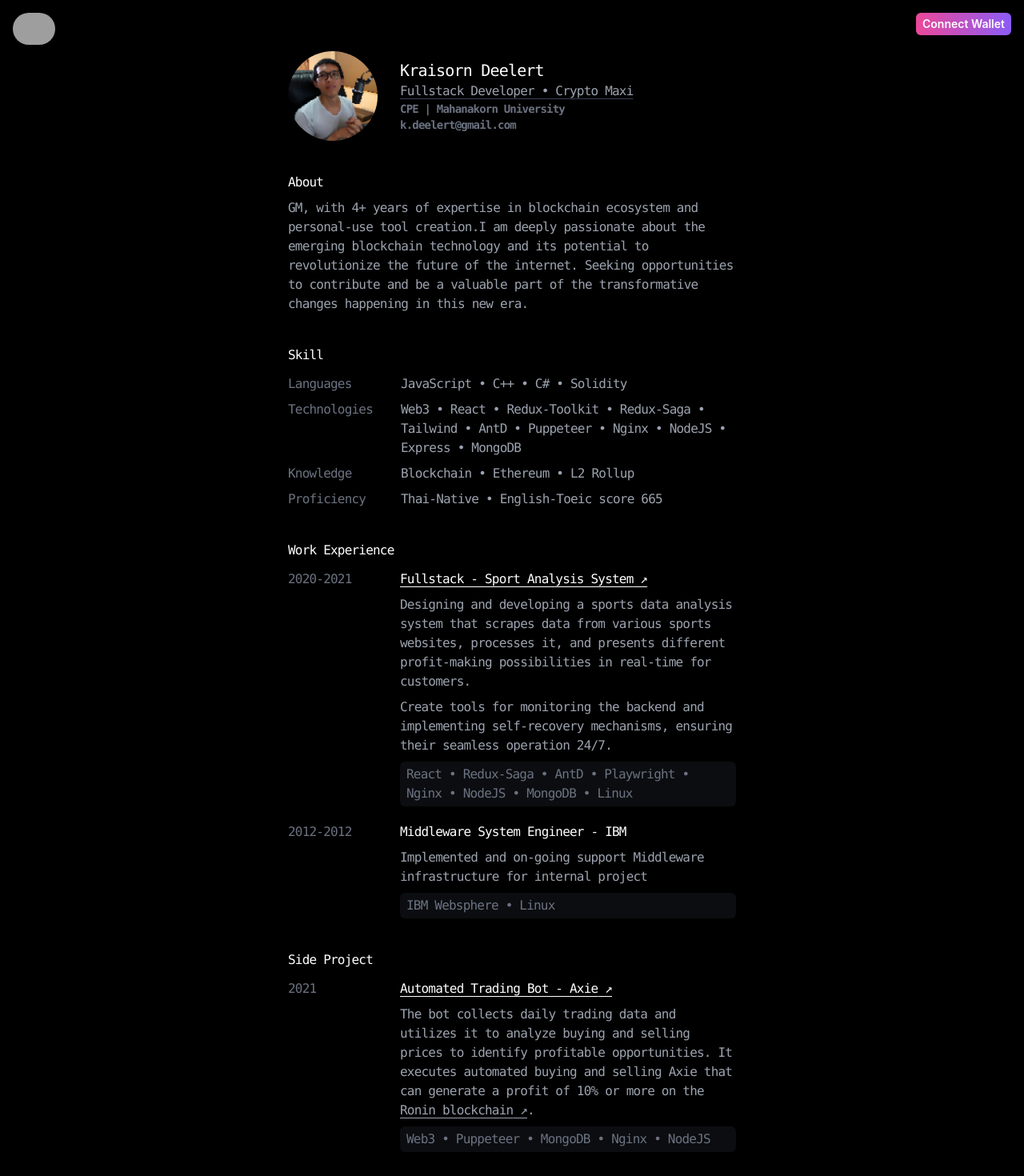
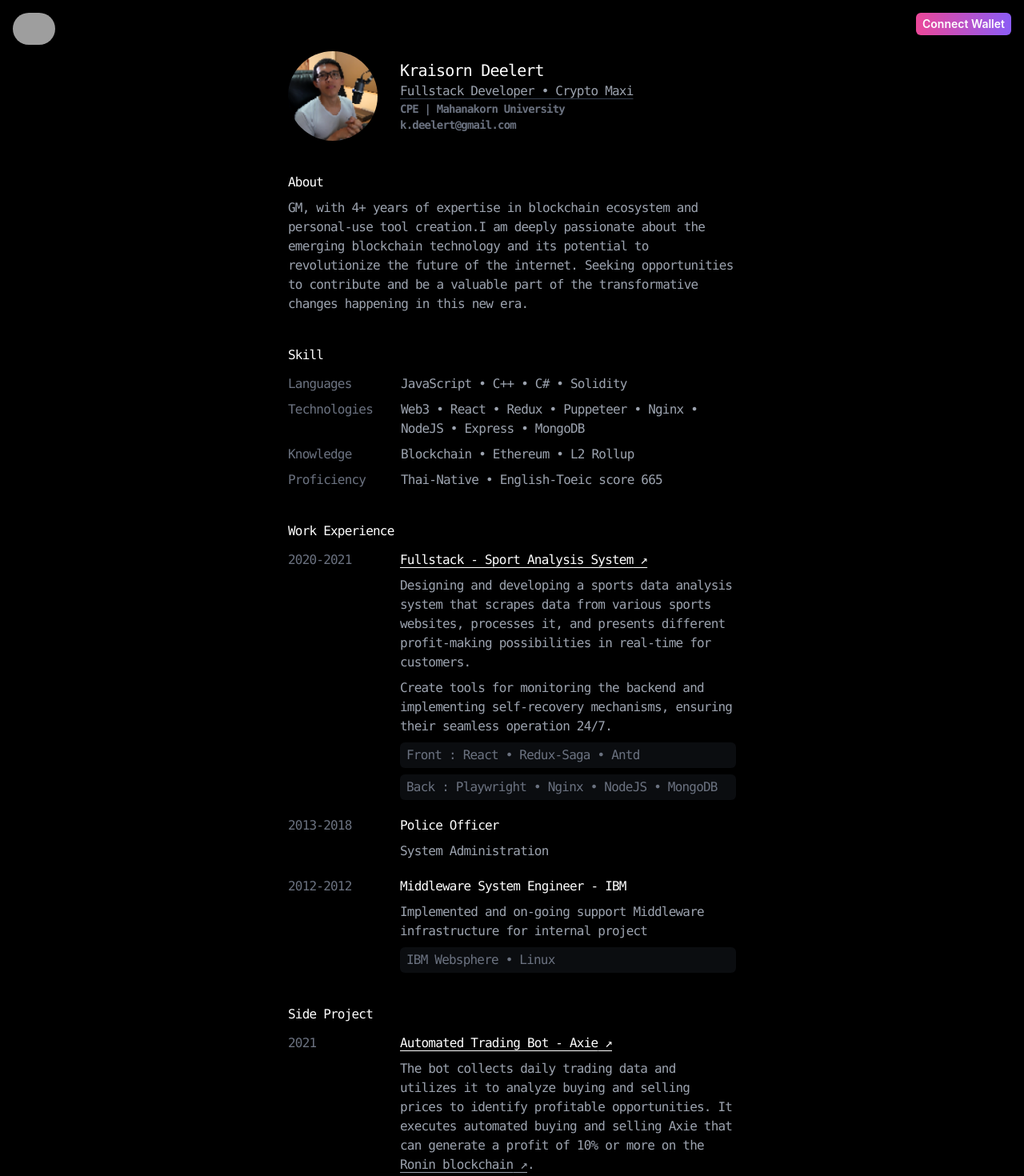
Before and after one commit to tOxicV4p0r/Resume, a React (Create React App) app: page / in a window 1280 px wide. Shown: the top 1470 px of the page at 80% size. Built offline with nearby package versions, Linux system fonts and the light colour scheme; grey boxes are pictures that could not be loaded.

Commit message:
update detail

```diff
--- a/src/components/Experience/index.js
+++ b/src/components/Experience/index.js
@@ -11,7 +11,16 @@ function Experience() {
                         </div>
                         <div className="text-gray-400 hover:text-gray-300">Designing and developing a sports data analysis system that scrapes data from various sports websites, processes it, and presents different profit-making possibilities in real-time for customers.</div>
                         <div className="text-gray-400 hover:text-gray-300">Create tools for monitoring the backend and implementing self-recovery mechanisms, ensuring their seamless operation 24/7.</div>
-                        <div className="text-gray-500 hover:text-gray-400 rounded-md bg-gray-700 bg-opacity-20 px-2 py-1">React • Redux-Saga • AntD • Playwright • Nginx • NodeJS • MongoDB • Linux</div>
+                        <div className="text-gray-500 hover:text-gray-400 rounded-md bg-gray-700 bg-opacity-20 px-2 py-1">Front : React • Redux-Saga • Antd</div>
+                        <div className="text-gray-500 hover:text-gray-400 rounded-md bg-gray-700 bg-opacity-20 px-2 py-1">Back : Playwright • Nginx • NodeJS • MongoDB</div>
+                    </div>
+                </div>
+
+                <div className="col-span-2 text-gray-500">2013-2018</div>
+                <div className="col-span-6">
+                    <div className="flex flex-col space-y-2">
+                        <div>Police Officer</div>
+                        <div className="text-gray-400 hover:text-gray-300">System Administration</div>
                     </div>
                 </div>
 
--- a/src/components/SideProject/index.js
+++ b/src/components/SideProject/index.js
@@ -8,7 +8,7 @@ function SideProject(){
                     <div className="flex flex-col space-y-2">
                         <div><a className="underline underline-offset-4 after:content-['_↗']" href="https://app.axieinfinity.com/marketplace/" target="_blank" rel="noreferrer">Automated Trading Bot - Axie</a></div>
                         <div className="text-gray-400 hover:text-gray-300">The bot collects daily trading data and utilizes it to analyze buying and selling prices to identify profitable opportunities. It executes automated buying and selling Axie that can generate a profit of 10% or more on the <a className="underline underline-offset-4 after:content-['_↗']" href="https://app.roninchain.com/" target="_blank" rel="noreferrer">Ronin blockchain</a>.</div>
-                        <div className="text-gray-500 hover:text-gray-400 rounded-md bg-gray-700 bg-opacity-20 px-2 py-1">Web3 • Puppeteer • MongoDB • Nginx • NodeJS</div>
+                        <div className="text-gray-500 hover:text-gray-400 rounded-md bg-gray-700 bg-opacity-20 px-2 py-1">Back : Web3 • Puppeteer • Nginx • NodeJS • MongoDB</div>
                     </div>
                 </div>
             </div>
--- a/src/components/Skill/index.js
+++ b/src/components/Skill/index.js
@@ -12,7 +12,7 @@ function Skill() {
                 <div className="col-span-2 text-gray-500 truncate">Technologies</div>
                 <div className="col-span-6">
                     <div className="flex flex-col space-y-2">
-                        <div className="text-gray-400 hover:text-gray-300">Web3 • React • Redux-Toolkit • Redux-Saga • Tailwind • AntD • Puppeteer • Nginx • NodeJS • Express • MongoDB</div>
+                        <div className="text-gray-400 hover:text-gray-300">Web3 • React • Redux • Puppeteer • Nginx • NodeJS • Express • MongoDB</div>
                     </div>
                 </div>
                 <div className="col-span-2 text-gray-500 truncate">Knowledge</div>
```
